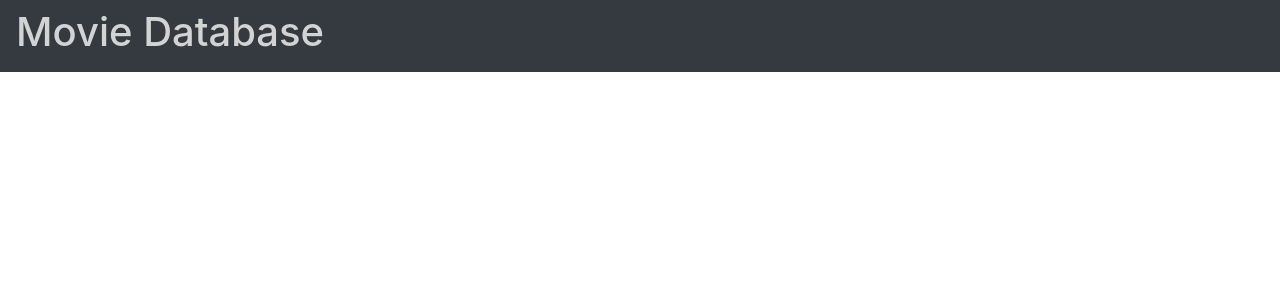
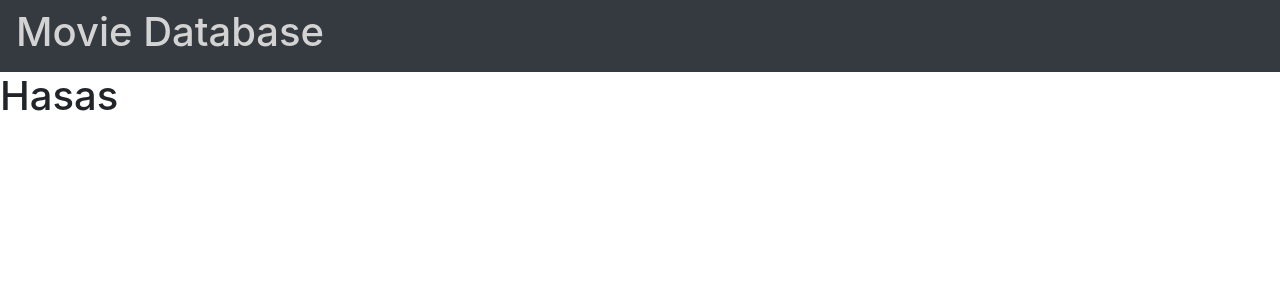
Before and after one commit to LindgrenArto/movie-ui, a React (Create React App) app in the folder movie-ui/: page / in a window 1280 px wide. Shown: the top 300 px of the page. Built offline with nearby package versions, Linux system fonts and the light colour scheme.

Commit message:
Added movie-list component

```diff
--- a/movie-ui/package.json
+++ b/movie-ui/package.json
@@ -4,6 +4,7 @@
   "private": true,
   "dependencies": {
     "bootstrap": "^4.2.1",
+    "jquery": "^3.3.1",
     "react": "^16.7.0",
     "react-dom": "^16.7.0",
     "react-scripts": "2.1.2"
--- a/movie-ui/src/App.js
+++ b/movie-ui/src/App.js
@@ -2,14 +2,17 @@ import React, { Component } from "react";
 import logo from "./logo.svg";
 import "./App.css";
 import NavBar from "./components/navbar";
+import MovieList from "./components/movie-list";
 
 class App extends Component {
   render() {
     return (
       <React.Fragment>
         <NavBar />
+        <MovieList></MovieList>
         <main className="container" />
       </React.Fragment>
+
     );
   }
 }
--- /dev/null
+++ b/movie-ui/src/components/movie-list.jsx
@@ -0,0 +1,17 @@
+import React, { Component } from 'react';
+class MovieList  extends Component {
+constructor(props) {
+    super(props)
+}
+    state = {  }
+    render() {
+
+
+
+        return (
+            <h1>Hasas</h1>
+          );
+    }
+}
+
+export default MovieList ;
```
Also changed, not shown: 1 other file (tests, documents, lock files or other folders).
